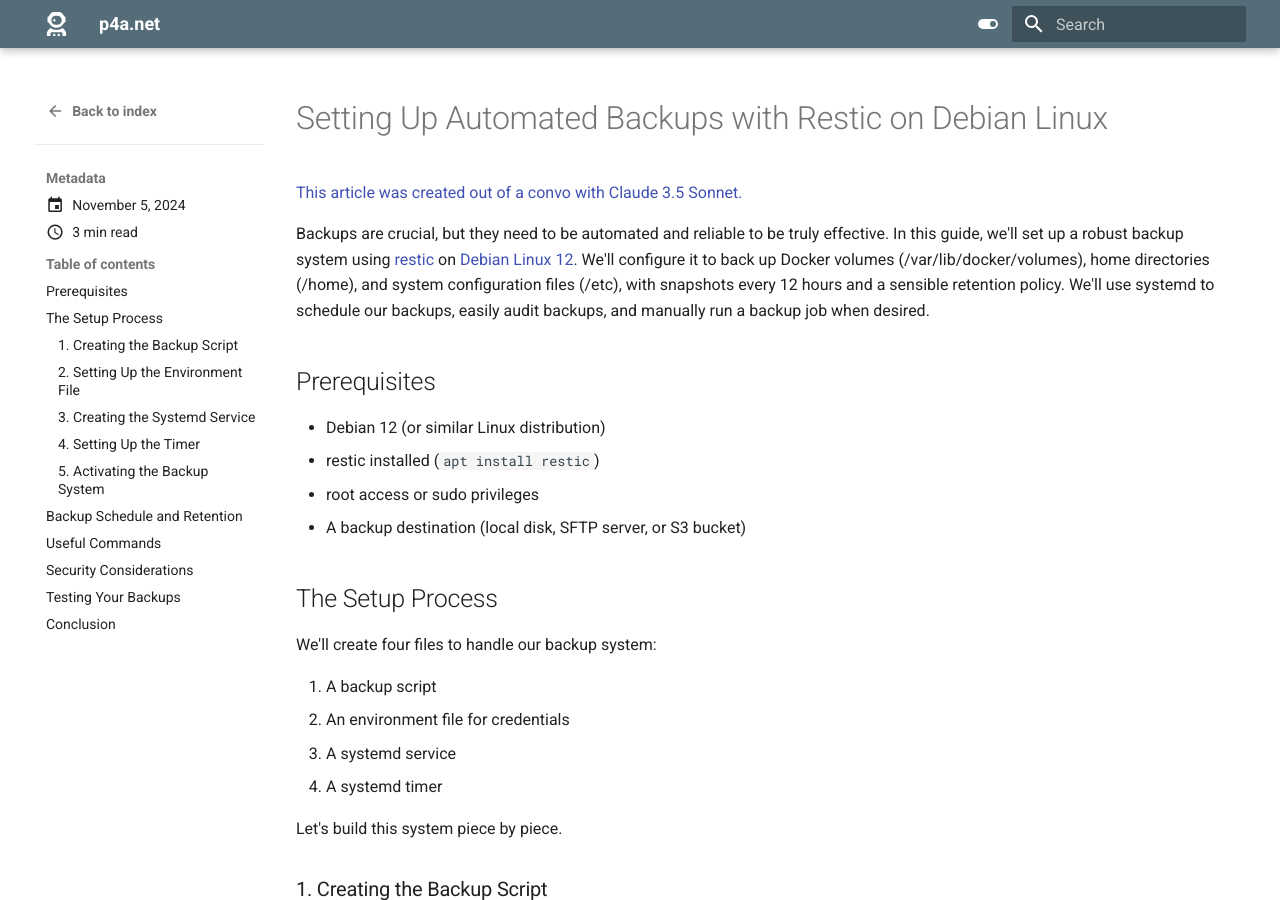
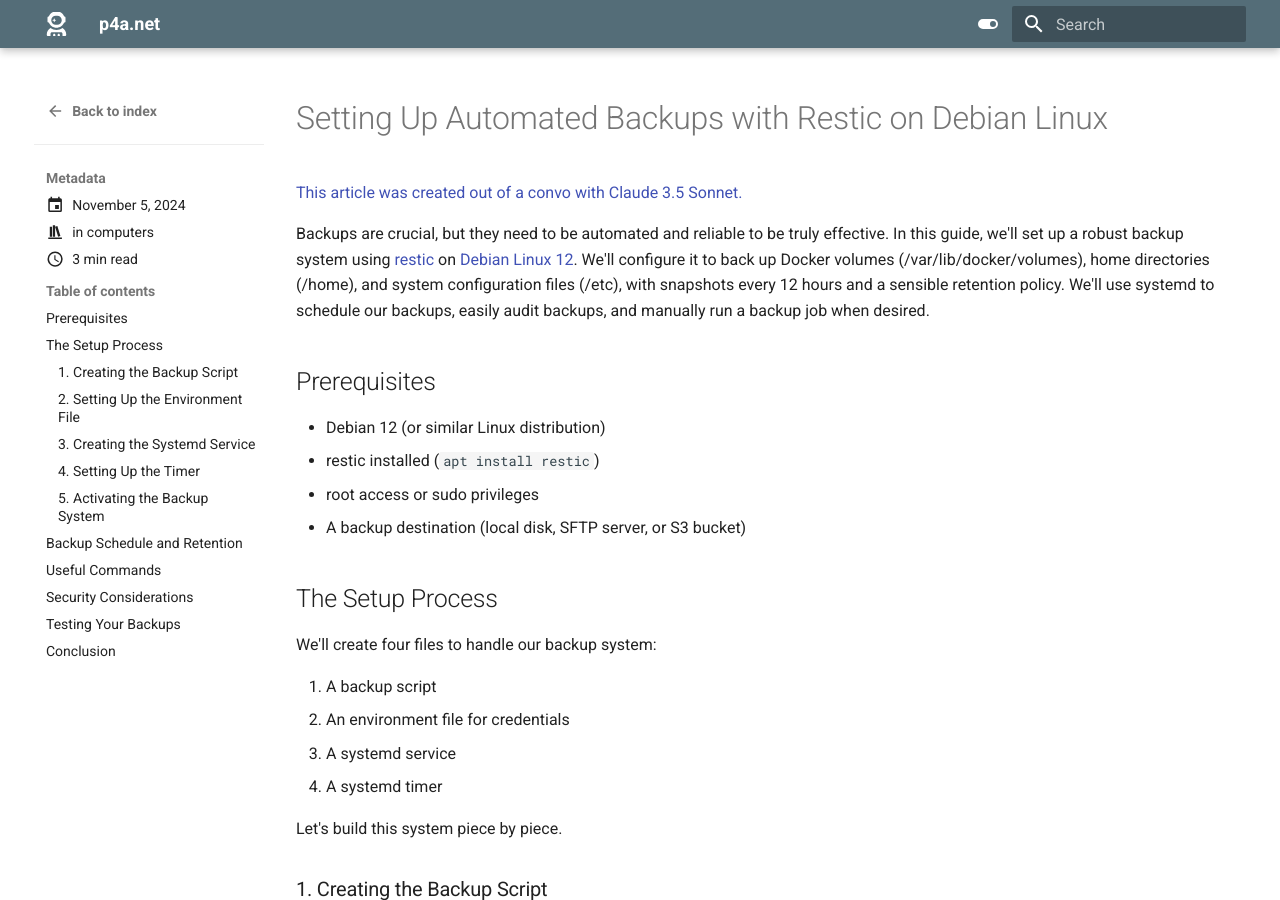
Before and after one commit to seajoshc/p4adotnet, an MkDocs documentation site: the page built from docs/blog/posts/backups-for-debian12.md, in a window 1280 px wide and 900 px high. Built offline with MkDocs 1.6.1 and Material for MkDocs 9.7.7, drawn with Linux system fonts in a browser that asks for light colours.

```diff
--- a/docs/blog/posts/backups-for-debian12.md
+++ b/docs/blog/posts/backups-for-debian12.md
@@ -1,6 +1,10 @@
 ---
 date:
   created: 2024-11-05
+categories:
+  - computers
+tags:
+  - sysadmin
 ---
 
 # Setting Up Automated Backups with Restic on Debian Linux
```
Also changed, not shown: docs/blog/posts/librechat-artifacts-csp.md (+5 -0 lines).
